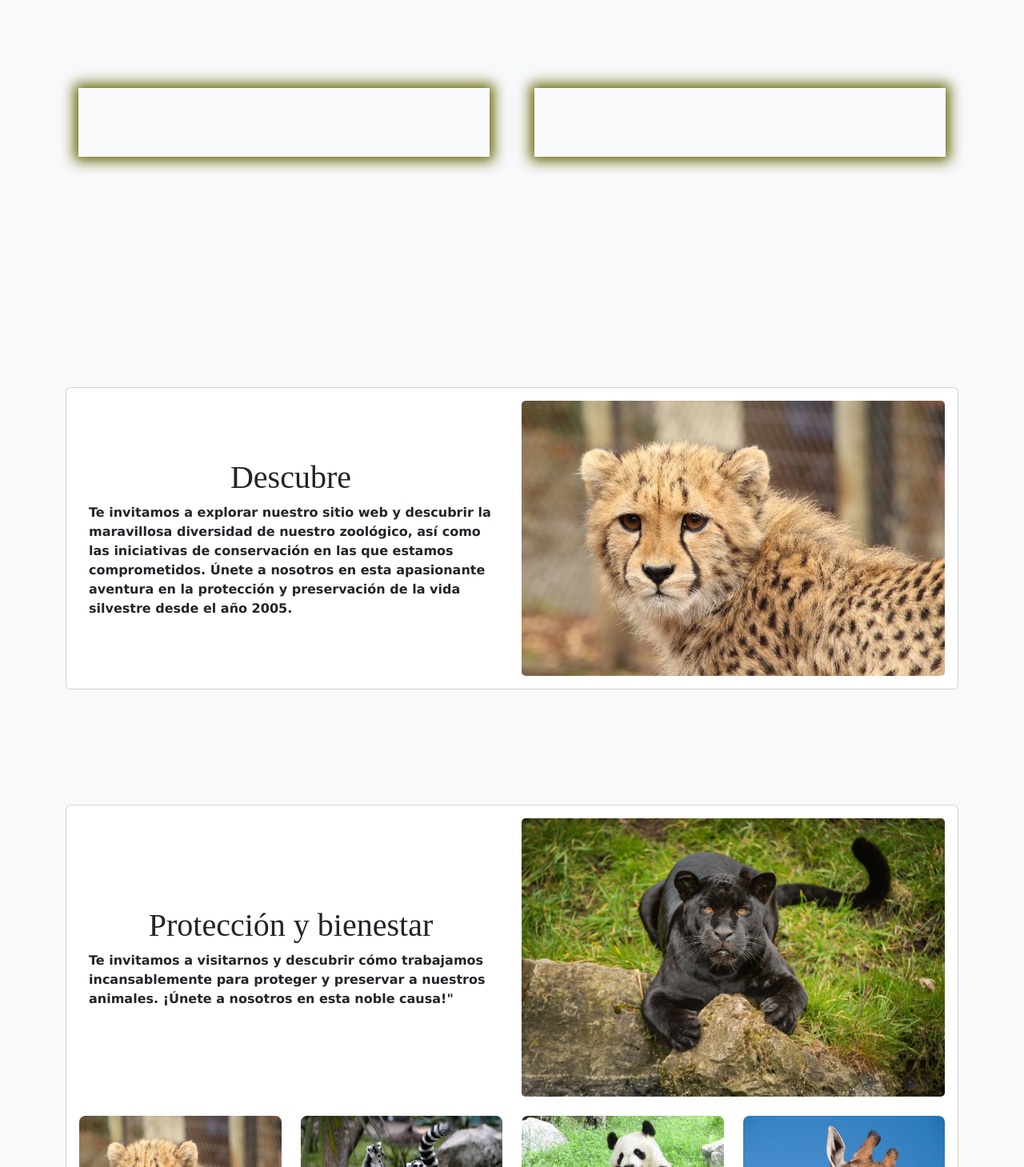
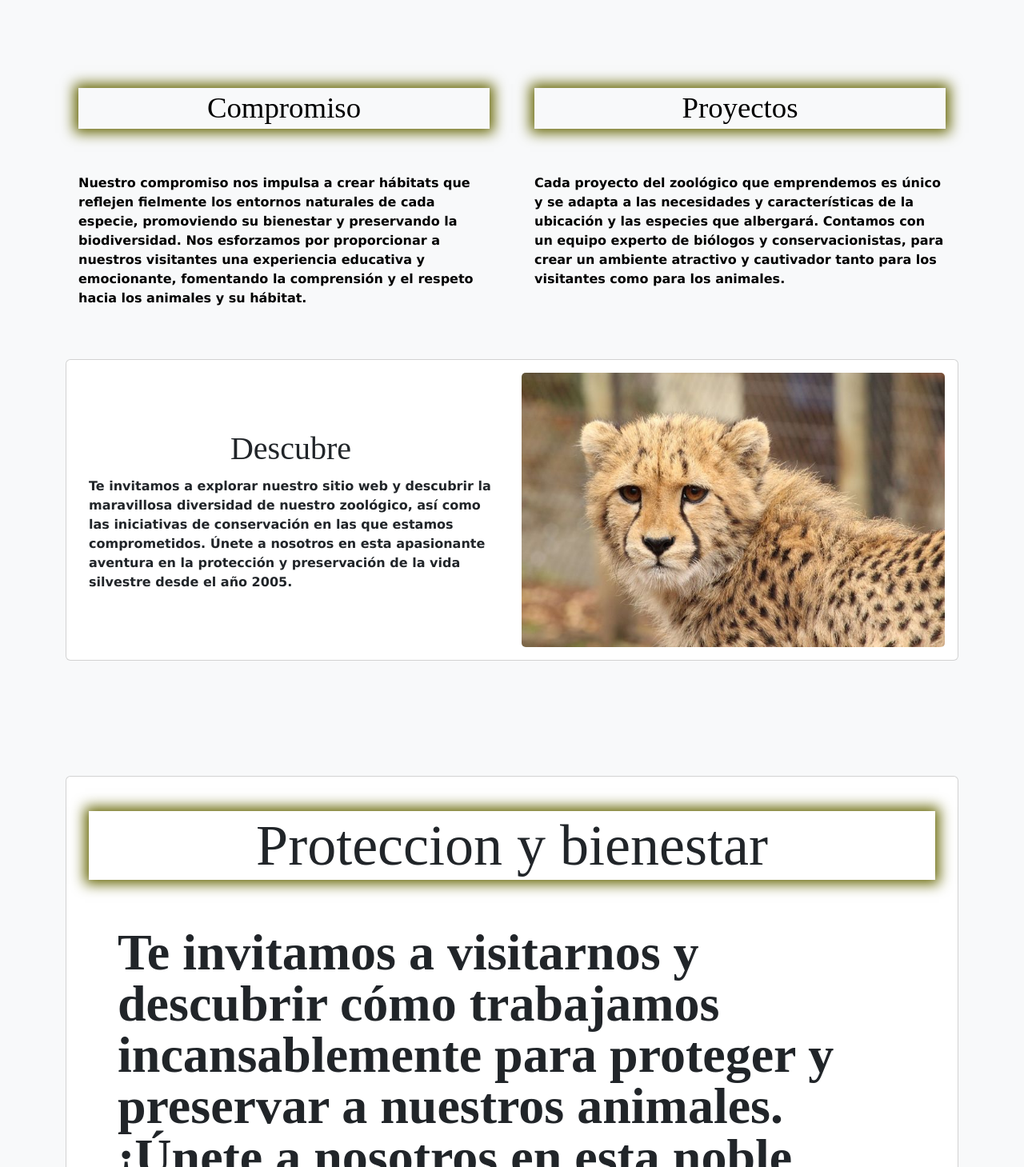
Before and after one commit to ErickPu146/Mango-Park, a React (Create React App) app: page / in a window 1280 px wide. Shown: the part 1291-2750 px from the top of the page at 80% size. Built offline with nearby package versions, Linux system fonts and the light colour scheme; a web font is replaced by a local one.

Commit message:
tercer cambio

```diff
--- a/src/routes/inicio/index.js
+++ b/src/routes/inicio/index.js
@@ -57,7 +57,7 @@ const Inicio = () => {
       <main className="position-relative">
         <div
           className={`${
-            background ? "text-bg-dark" : "text-bg-light"
+            background ? "bg-dark" : "bg-light"
           } position-relative py-md-5 relative`}
         >
           <Container className="text-center relative">
@@ -73,7 +73,11 @@ const Inicio = () => {
                 data-aos-once="false"
                 data-aos-anchor-placement="top-center"
               >
-                <Card>
+                <Card
+                  className={`${
+                    background ? "cardToDark text-light" : "cardToLight"
+                  }`}
+                >
                   <Card.Body>
                     <Row>
                       <Col
@@ -113,20 +117,24 @@ const Inicio = () => {
                 data-aos-once="false"
                 data-aos-anchor-placement="top-center"
               >
-                <Card className="bg-transparent border-0 text-light h-100">
+                <Card
+                  className={`${
+                    background ? "text-bg-dark" : "text-bg-light"
+                  } bg-transparent border-0 h-100`}
+                >
                   <Card.Body>
                     <Row className="align-items-end">
                       <Col
                         sm={12}
                         className="d-md-flex flex-column justify-content-center py-4"
                       >
-                        <Card.Title className="fs-1 headerText">
+                        <Card.Title>
                           <div
                             className={`${
                               background
                                 ? "shadowSubtitleDark"
                                 : "shadowSubtitleLight"
-                            } text-center subTitle mb-5 my-md-5 w-100`}
+                            } text-center headerText mb-5 my-md-5 w-100`}
                           >
                             <span>Compromiso</span>
                           </div>
@@ -157,20 +165,24 @@ const Inicio = () => {
                 data-aos-once="false"
                 data-aos-anchor-placement="top-center"
               >
-                <Card className="bg-transparent border-0 text-light h-100">
+                <Card
+                  className={`${
+                    background ? "text-bg-dark" : "text-bg-light"
+                  } bg-transparent border-0 h-100`}
+                >
                   <Card.Body>
                     <Row>
                       <Col
                         sm={12}
                         className="d-md-flex flex-column justify-content-center py-4"
                       >
-                        <Card.Title className="fs-1 headerText">
+                        <Card.Title>
                           <div
                             className={`${
                               background
                                 ? "shadowSubtitleDark"
                                 : "shadowSubtitleLight"
-                            } text-center subTitle mb-5 my-md-5 w-100`}
+                            } text-center headerText mb-5 my-md-5 w-100`}
                           >
                             <span>Proyectos</span>
                           </div>
@@ -192,7 +204,7 @@ const Inicio = () => {
               <Col
                 sm={12}
                 data-aos="fade-up"
-                data-aos-offset="-100"
+                data-aos-offset="-150"
                 data-aos-delay="10"
                 data-aos-duration="1000"
                 data-aos-easing="ease-in-out"
@@ -200,7 +212,11 @@ const Inicio = () => {
                 data-aos-once="false"
                 data-aos-anchor-placement="top-center"
               >
-                <Card>
+                <Card
+                  className={`${
+                    background ? "cardToDark text-light" : "cardToLight"
+                  }`}
+                >
                   <Card.Body>
                     <Row>
                       <Col
@@ -231,9 +247,11 @@ const Inicio = () => {
         </div>
 
         <div
-          className={`${background ? "bg-dark" : "bg-light"} pb-md-5 relative`}
+          className={`${
+            background ? "text-bg-dark" : "text-bg-light"
+          } pb-md-5 relative`}
         >
-          <Container className="text-center relative">
+          <Container className="relative">
             <Row className="py-5 ">
               <Col
                 sm={12}
@@ -246,17 +264,31 @@ const Inicio = () => {
                 data-aos-once="false"
                 data-aos-anchor-placement="top-center"
               >
-                <Card>
+                <Card
+                  className={`${
+                    background ? "cardToDark text-light" : "cardToLight"
+                  }`}
+                >
                   <Card.Body>
                     <Row className="gap-0 row-gap-4">
                       <Col
-                        md={6}
+                        sm={12}
                         className="d-md-flex flex-column justify-content-center px-md-4 py-4"
                       >
                         <Card.Title className="fs-1 headerText">
-                          Protección y bienestar
+                          <div
+                            className={`${
+                              background
+                                ? "shadowSubtitleDark"
+                                : "shadowSubtitleLight"
+                            } text-center subTitle w-100`}
+                          >
+                            <span>Proteccion y bienestar</span>
+                          </div>
                         </Card.Title>
-                        <Card.Text className="contentText fw-semibold">
+                      </Col>
+                      <Col xs={12}>
+                        <Card.Text className="textBody fw-semibold px-md-5 lh-1">
                           Te invitamos a visitarnos y descubrir cómo trabajamos
                           incansablemente para proteger y preservar a nuestros
                           animales. ¡Únete a nosotros en esta noble causa!"
@@ -303,62 +335,6 @@ const Inicio = () => {
             </Row>
           </Container>
         </div>
-
-        <div className={`${background ? "bg-dark" : "bg-light"} py-md-5`}>
-          <div
-            data-aos="fade-up"
-            data-aos-offset="-450"
-            data-aos-delay="300"
-            data-aos-duration="1000"
-            data-aos-easing="ease-in-out"
-            data-aos-mirror="true"
-            data-aos-once="false"
-            data-aos-anchor-placement="top-center"
-            className={`${
-              background ? "card-zoo5" : "text-bg-dark"
-            } opacity container my-5 text-center rounded-5`}
-          >
-            <div className="row align-items-center galeria">
-              <div className="col-12 col-md-6 imgContainer">
-                <img
-                  className="rounded-5 img-fluid"
-                  src={imagen1}
-                  alt="Imagen1"
-                />
-              </div>
-            </div>
-            <div className="row mb-3 py-4 galeria">
-              <div className="col-md-3 col-6 mb-3 mb-lg-0 imgContainer">
-                <img
-                  className="rounded-3 img-fluid w-100 h-100"
-                  src={imagen2}
-                  alt="Imagen2"
-                />
-              </div>
-              <div className="col-md-3 col-6 mb-3 mb-lg-0 imgContainer">
-                <img
-                  className="rounded-3 img-fluid w-100 h-100"
-                  src={imagen3}
-                  alt="Imagen3"
-                />
-              </div>
-              <div className="col-md-3 col-6 mb-3 mb-lg-0 imgContainer">
-                <img
-                  className="rounded-3 img-fluid w-100 h-100"
-                  src={imagen4}
-                  alt="Imagen4"
-                />
-              </div>
-              <div className="col-md-3 col-6 mb-3 mb-lg-0 imgContainer">
-                <img
-                  className="rounded-3 img-fluid w-100 h-100"
-                  src={imagen5}
-                  alt="Imagen5"
-                />
-              </div>
-            </div>
-          </div>
-        </div>
       </main>
     </>
   );
--- a/src/routes/inicio/style.css
+++ b/src/routes/inicio/style.css
@@ -19,9 +19,10 @@
     url(./images/imagen1.jpg);
 }
 
-
 .headerText {
   font-family: "Sigmar";
+  padding: 0.2rem 0;
+  font-size: 1.7rem;
 }
 
 .contentText {
@@ -44,98 +45,43 @@
   position: relative;
 }
 
-.card-vertical {
-  height: 45rem;
+.cardToLight {
+  transition: transform 0.3s ease;
+
+}
+.cardToLight:hover {
+  background-color: #ffffff;
+  background-image: linear-gradient(
+    90deg,
+    #ffffff 0%,
+    #ffffff 20%,
+    #26dbc9 80%,
+    #ffffff 90%
+  );
+
+  transform: scale(1.02);
 }
 
+.cardToDark {
+  border: 1px solid rgb(40, 39, 39);
+  background-color: #30363e;
+  transition: transform 0.3s ease;
+}
+.cardToDark:hover {
+  background-color: #30363e;
+  background-image: linear-gradient(
+    90deg,
+    #30363e 0%,
+    #30363e 20%,
+    #276440 80%,
+    #30363e 90%
+  );
 
-
-
-
-
-
-
-
-
-
-
-
-
-
-.fondoAnimal1 {
-  transition: transform 1s ease-out;
-  position: absolute;
-  bottom: 0;
-  right: 0;
-}
-.fondoAnimal1:hover {
-  transform: scale(1.3);
+  transform: scale(1.02);
 }
 
-.fondoAnimal2 {
-  transition: transform 1s ease-out;
-  position: absolute;
-  top: 0;
-  left: 0;
-}
-.fondoAnimal2:hover {
-  transform: scale(1.2);
-}
-
-.opacity {
-  opacity: 80%;
-}
-
-.opacity:hover {
-  opacity: 100%;
-}
-
-.card-zoo1 {
-  background-color: rgb(185, 176, 3);
-  color: #000000;
-}
-
-.bg-cards-dark {
-  background-color: #343a40;
-}
-
-.card-zoo2 {
-  background-color: #e3ad40;
-}
-
-.card-zoo3 {
-  background-color: #4f76a0;
-}
-
-.card-zoo4 {
-  background-color: #f89fa1;
-}
-
-.card-zoo5 {
-  background-color: #f7ce68;
-  background-image: linear-gradient(135deg, #f7ce68 0%, #fbab7e 52%);
-}
-
-.galeria .imgContainer {
-  position: relative;
-  overflow: hidden;
-}
-
-.galeria .imgContainer img {
-  transition: transform 1s ease-out;
-  overflow: hidden;
-}
-
-.galeria .imgContainer:hover img {
-  transform: scale(1.2);
-  border-radius: 50%;
-  overflow: hidden;
-}
-
-
-
-.imgRespon {
-  object-fit: cover;
+.textBody {
+  font-size: 1.5rem;
 }
 
 
@@ -157,6 +103,10 @@
     font-size: 3rem;
     color: #ffffff;
   }
+
+  .textBody {
+    font-size: 2.6rem;
+  }
 }
 
 @media (min-width: 992px) and (max-width: 3000px) {
@@ -172,6 +122,14 @@
   .headerSubtitle {
     font-size: 4rem;
     color: #ffffff;
+  }
+
+  .headerText {
+    font-size: 2.3rem;
+  }
+
+  .textBody {
+    font-size: 4rem;
   }
 }
 
@@ -189,4 +147,11 @@
     font-size: 6.5rem;
     color: #ffffff;
   }
+
+  .headerText {
+    font-size: 3rem;
   }
+  .textBody {
+    font-size: 4rem;
+  }
+}
```
Lines whose indentation alone changed are shown as unchanged.
